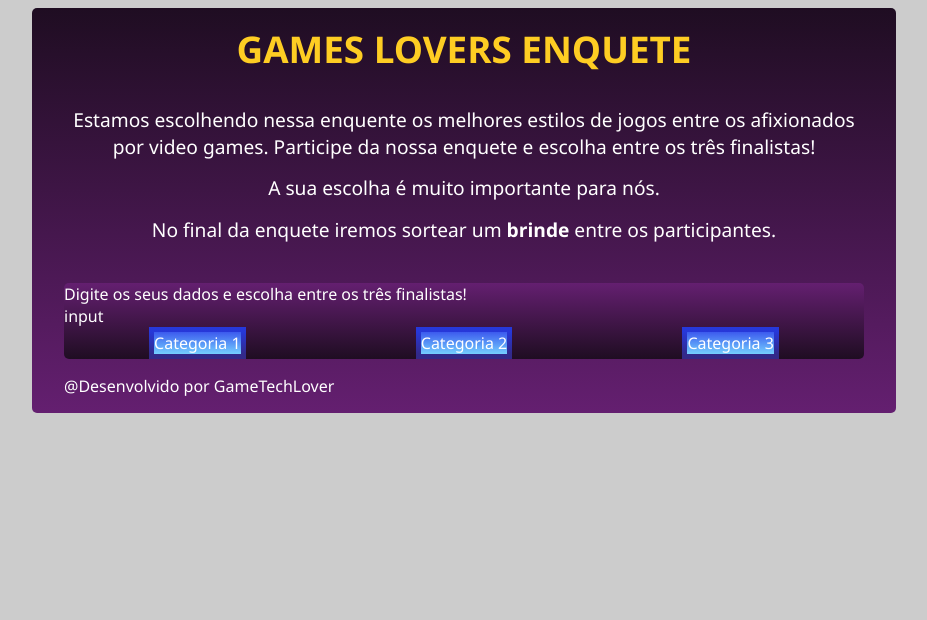
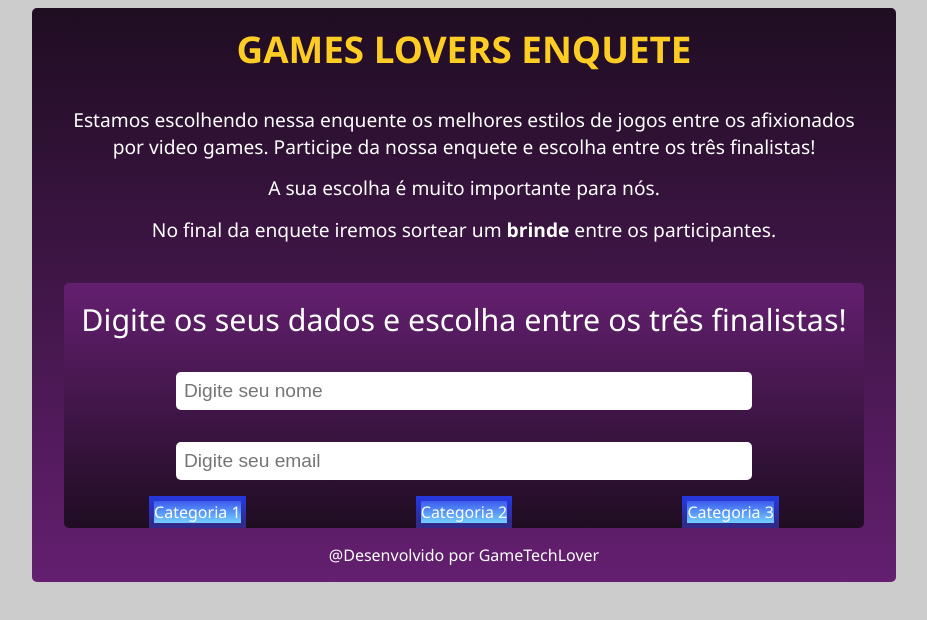
Before and after one commit to leogalencar/games-lovers-enquete, a plain HTML site: page index.html in a window 1280 px wide. Shown: the whole page, without its empty margins (176-1103 px from the left). Drawn offline with Linux system fonts and the light colour scheme.

Commit message:
closes #4 - Criação do input

```diff
--- a/css/style.css
+++ b/css/style.css
@@ -1,6 +1,23 @@
 body {
     background-color: #CCCCCC;
     font-family: 'Segoe UI', Tahoma, Geneva, Verdana, sans-serif;
+}
+
+input {
+    width: 70%;
+    margin: 1rem;
+    padding: 0.5rem;
+    align-self: center;
+
+    border-radius: 5px;
+    border: 0;
+
+    font-size: 1.2rem;
+}
+
+input:focus{
+    outline: none;
+    box-shadow: 0 0 10px #2638DB;
 }
 
 .container{
@@ -15,6 +32,9 @@ body {
 }
 
 .form-survey {
+    display: flex;
+    flex-direction: column;
+
     background-image: linear-gradient(#641F70, #1F0D22);
 
     margin: 1rem 0;
@@ -53,3 +73,14 @@ body {
 
     margin-bottom: 0.9rem;
 }
+
+.form-title {
+    text-align: center;
+    padding: 1rem 0;
+    font-size: 1.9rem;
+    font-weight: 400;
+}
+
+.footer {
+    text-align: center;
+}
--- a/index.html
+++ b/index.html
@@ -25,12 +25,13 @@
             </div>
         </div>
         <div class="form-survey"> <!-- Formulário enquete -->
-            <div>
+            <div class="form-title">
                 Digite os seus dados e escolha entre os três finalistas!
             </div>
-            <div>
-                input
-            </div>
+
+                <input type="text" placeholder="Digite seu nome">
+                <input type="text" placeholder="Digite seu email">
+
             <div class="flex-container">
                 <div class="box-category">
                     Categoria 1
```
